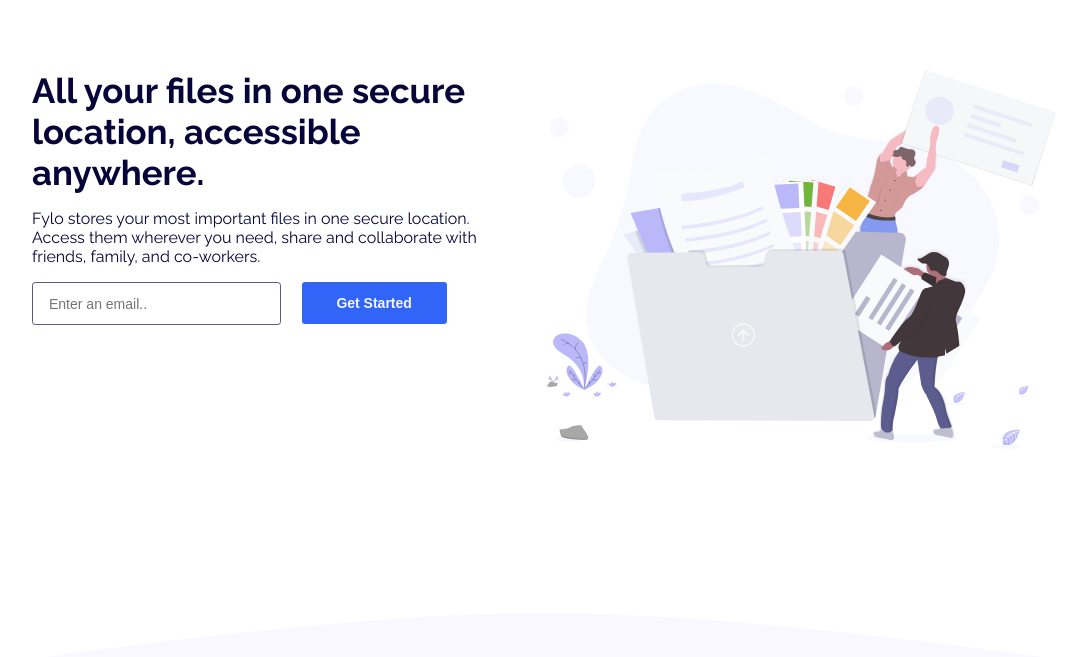
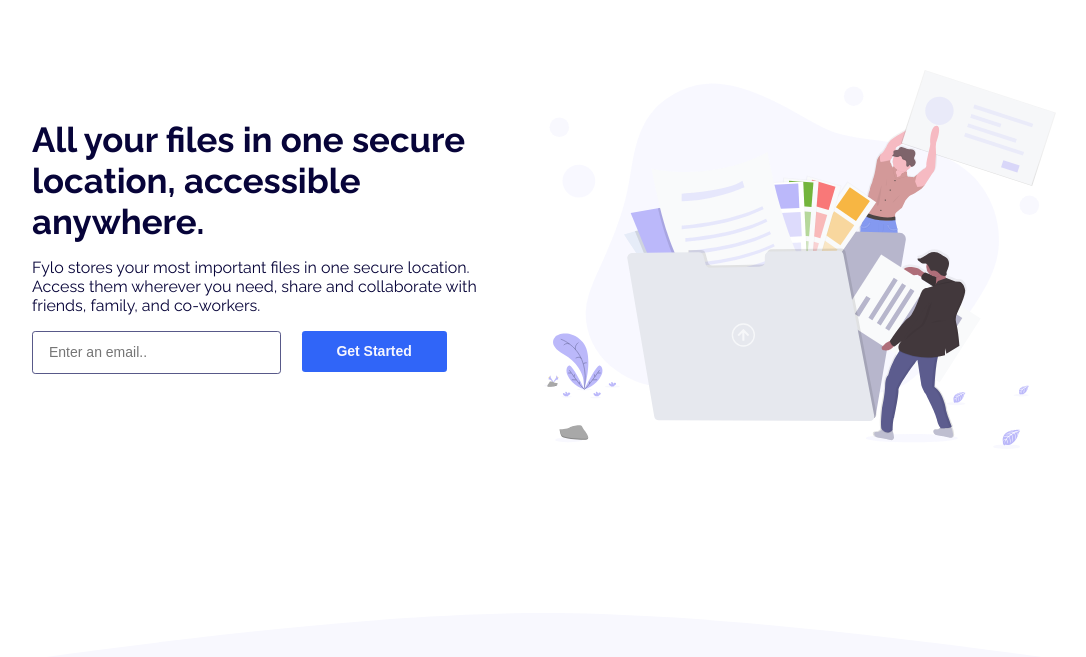
Before and after one commit to Rahaf-Zourob/fylo-landing-page, a plain HTML site: page index.html in a window 1280 px wide. Shown: the part 143-800 px from the top of the page, without its empty margins (96-1182 px from the left). Drawn offline with Linux system fonts and the light colour scheme.

Commit message:
edit: align item hero section

```diff
--- a/css/style.css
+++ b/css/style.css
@@ -116,10 +116,6 @@ nav a {
     color: var(--black);
     font-family: var(--font-raleway);
     font-weight: var(--fw-regular);
-}
-
-.files {
-    align-self: self-start;
 }
 
 .files h1 {
```
